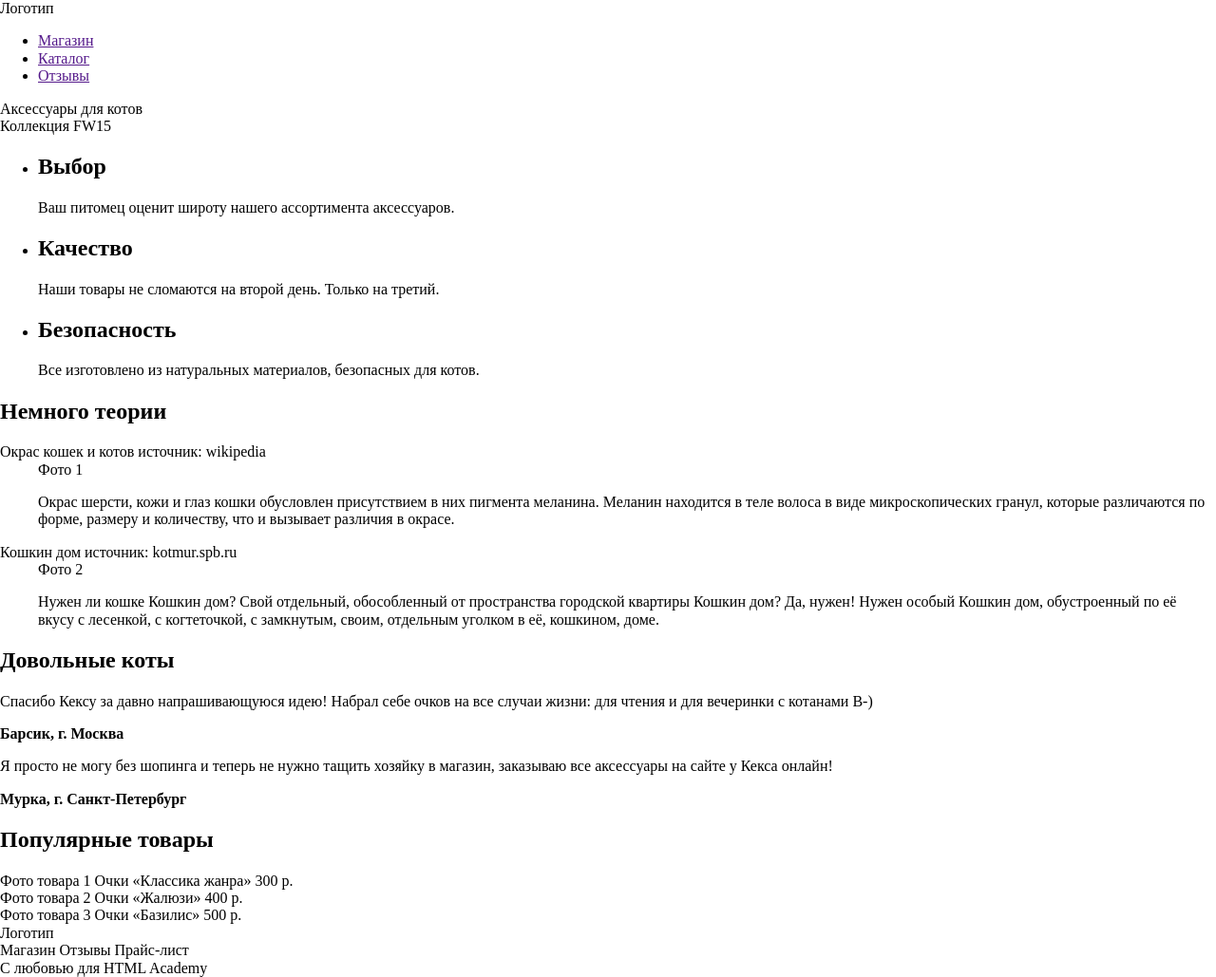
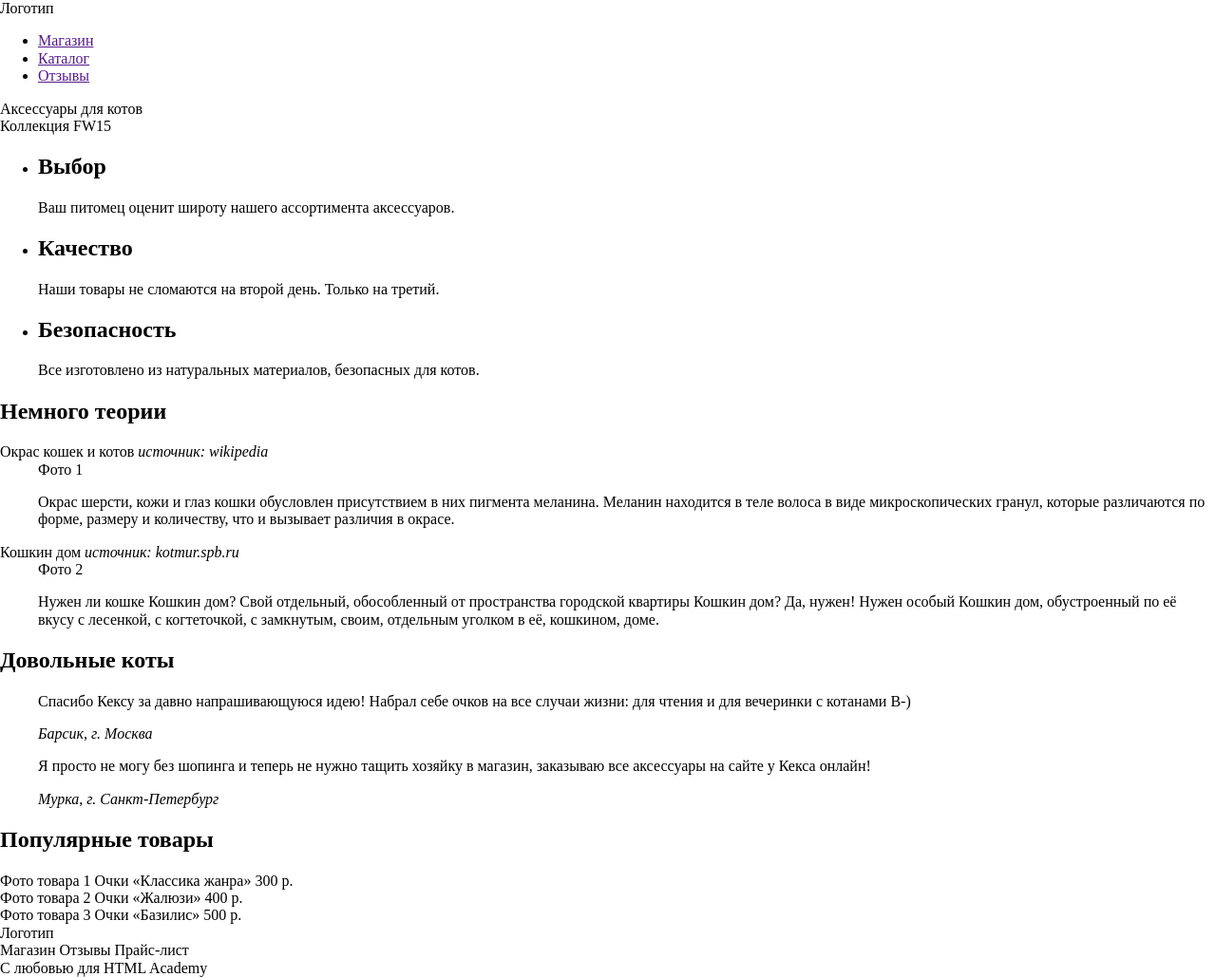
Before and after one commit to Antasnasia/Keksshop, a plain HTML site: page index.html in a window 1280 px wide. Shown: the whole page at 95% size. Drawn offline with Linux system fonts and the light colour scheme.

Commit message:
layout section reviews

```diff
--- a/index.html
+++ b/index.html
@@ -32,10 +32,12 @@
     <ul>
       <li class="feature-item">
         <h2>Выбор</h2>
-     <p>Ваш питомец оценит широту нашего ассортимента аксессуаров.</p></li>
+        <p>Ваш питомец оценит широту нашего ассортимента аксессуаров.</p>
+      </li>
       <li class="feature-item">
         <h2> Качество</h2>
-    <p>  Наши товары не сломаются на второй день. Только на третий.</p></li>
+        <p> Наши товары не сломаются на второй день. Только на третий.</p>
+      </li>
       <li class="feature-item">
         <h2>Безопасность</h2>
         <p> Все изготовлено из натуральных материалов, безопасных для котов.</p>
@@ -43,39 +45,44 @@
     </ul>
   </div>
 
-
-
-
   <div class="cat-reference">
     <h2>Немного теории </h2>
     <dl>
       <dt> Окрас кошек и котов
-  источник: wikipedia</dt>
+        <i>источник: wikipedia</i> </dt>
       <dd>Фото 1
-  <p>  Окрас шерсти, кожи и глаз кошки обусловлен присутствием в них пигмента меланина. Меланин находится в теле волоса в виде микроскопических гранул, которые различаются по форме, размеру и количеству, что и вызывает различия в окрасе. </p></dd>
+        <p> Окрас шерсти, кожи и глаз кошки обусловлен присутствием в них пигмента меланина. Меланин находится в теле
+          волоса в виде микроскопических гранул, которые различаются по форме, размеру и количеству, что и вызывает
+          различия в окрасе. </p>
+      </dd>
 
-  <dt>  Кошкин дом
-    источник: kotmur.spb.ru </dt>
+      <dt> Кошкин дом
+        <i>источник: kotmur.spb.ru</i> </dt>
 
       <dd> Фото 2
-   <p> Нужен ли кошке Кошкин дом? Свой отдельный, обособленный от пространства городской квартиры Кошкин дом? Да, нужен! Нужен особый Кошкин дом, обустроенный по её вкусу с лесенкой, с когтеточкой, с замкнутым, своим, отдельным уголком в её, кошкином, доме.</p></dd>
+        <p> Нужен ли кошке Кошкин дом? Свой отдельный, обособленный от пространства городской квартиры Кошкин дом? Да,
+          нужен! Нужен особый Кошкин дом, обустроенный по её вкусу с лесенкой, с когтеточкой, с замкнутым, своим,
+          отдельным уголком в её, кошкином, доме.</p>
+      </dd>
     </dl>
-
-
-
-
-
   </div>
   <div class="reviews">
     <h2> Довольные коты</h2>
     <div class="reviews-list">
- <p> Спасибо Кексу за давно напрашивающуюся идею! Набрал себе очков на все случаи жизни: для чтения и для вечеринки с
+
+      <blockquote class="review-item">
+        <p> Спасибо Кексу за давно напрашивающуюся идею! Набрал себе очков на все случаи жизни: для чтения и для вечеринки
+          с
           котанами B-)</p>
- <strong> Барсик, г. Москва</strong>
-<br>
- <p>Я просто не могу без шопинга и теперь не нужно тащить хозяйку в магазин, заказываю все аксессуары на сайте у Кекса
+        <cite> Барсик, г. Москва</cite>
+      </blockquote>
+
+      <blockquote class="review-item">
+        <p>Я просто не могу без шопинга и теперь не нужно тащить хозяйку в магазин, заказываю все аксессуары на сайте у
+          Кекса
           онлайн!</p>
-  <strong>Мурка, г. Санкт-Петербург</strong>
+        <cite>Мурка, г. Санкт-Петербург</cite>
+      </blockquote>
     </div>
   </div>
   <div class="popular-and-price">
```
Lines whose indentation alone changed are shown as unchanged.
